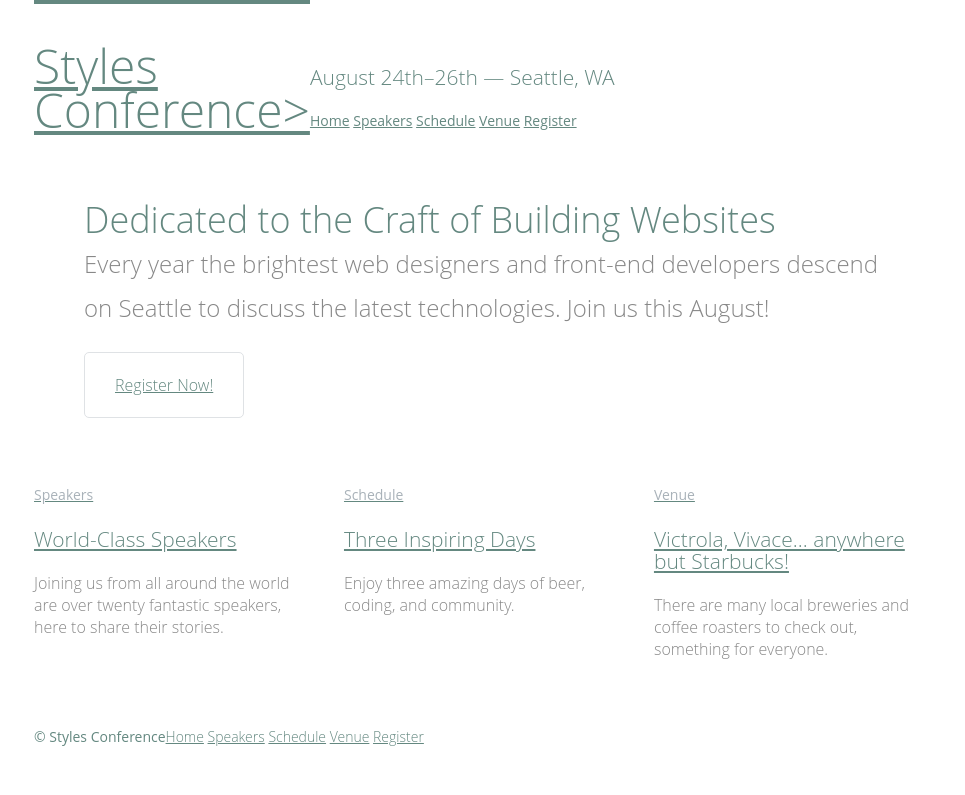
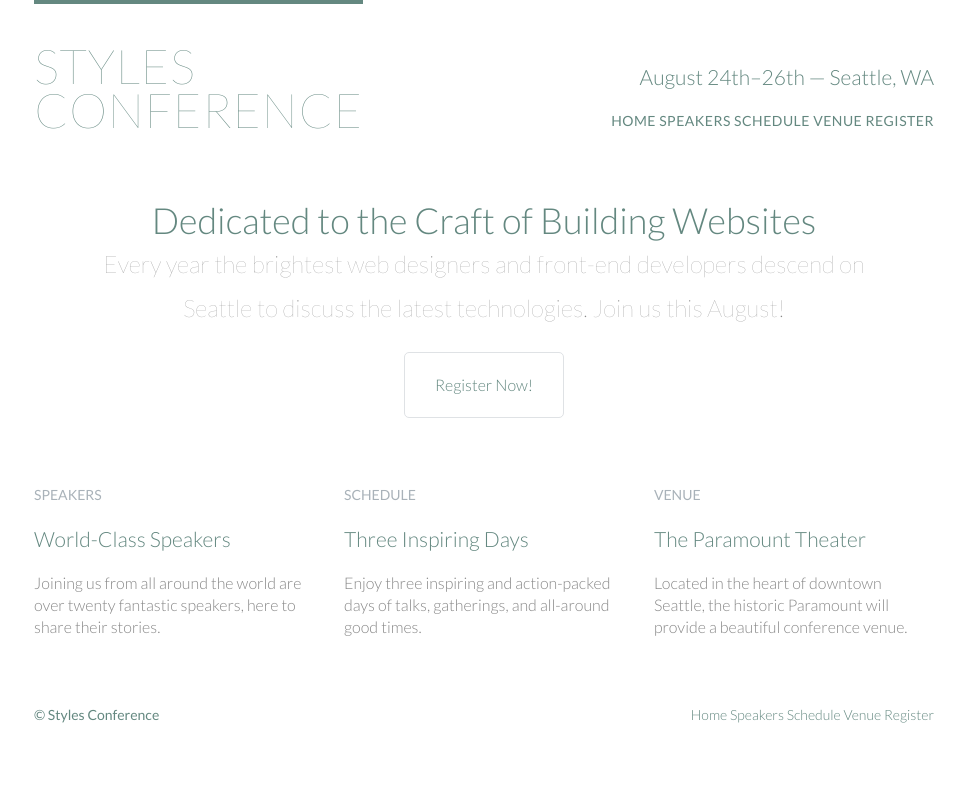
Before and after one commit to bbarrows89/shay-howe-HTML_CSS, a plain HTML site: page styles-conference (shayhowe)/index.html in a window 1280 px wide. Shown: the whole page, without its empty margins (156-1121 px from the left). Drawn offline with Linux system fonts and the light colour scheme.

Commit message:
embedded a google font, lots of work w/ typography

```diff
--- a/styles-conference (shayhowe)/assets/stylesheets/main.css
+++ b/styles-conference (shayhowe)/assets/stylesheets/main.css
@@ -55,7 +55,7 @@ Custom Styles
 
 body {
 	color: #888;
-	font: 300 16px/22px "Open Sans", "Helvetica Neue", Helvetica, Arial, sans-serif;
+	font: 300 16px/22px "Lato", "Open Sans", "Helvetica Neue", Helvetica, Arial, sans-serif;
 }
 
 /*
@@ -153,6 +153,7 @@ h5 {
 	color: #a9b2b9;
 	font-size: 14px;
 	font-weight: 400;
+	text-transform: uppercase;
 	}
 
 strong {
@@ -169,12 +170,17 @@ Links
 ===========================
 */
 
+a {
+	color: #648880;
+	text-decoration: none;
+}
+
 a:hover {
 	color: #a9b2b9;
 }
 
-a {
-	color: #648880;
+p a {
+	border-bottom: 1px solid #dfe2e5;
 }
 
 /*
@@ -203,17 +209,23 @@ Primary Header
 	border-top: 4px solid #648880;
 	float: left;
 	font-size: 48px;
+	font-weight: 100;
+	letter-spacing: .5px;
 	line-height: 44px;
 	padding: 40px 0 22px 0;
+	text-transform: uppercase;
 }
 
 .tagline {
 	margin: 66px 0 22px 0;
+	text-align: right;
 }
 
 .primary-nav {
 	font-size: 14px;
 	font-weight: 400;
+	letter-spacing: .5px;
+	text-transform: uppercase;
 }
 
 /*
@@ -241,7 +253,8 @@ Home
 
 .hero {
 	line-height: 44px;
-	padding: 22px 80px 66px 80px
+	padding: 22px 80px 66px 80px;
+	text-align: center;
 }
 
 .hero h2 {
@@ -250,8 +263,19 @@ Home
 
 .hero p {
 	font-size: 24px;
+	font-weight: 100;
 }
 
 .teaser a:hover h3 {
 	color: #a9b2b9;
 }
+
+/*
+===================================
+Navigation
+===================================
+*/
+
+.nav {
+	text-align: right;
+}
--- a/styles-conference (shayhowe)/index.html
+++ b/styles-conference (shayhowe)/index.html
@@ -5,6 +5,8 @@
 		<meta charset="utf-8">
 		<title>Styles Conference</title>
 		<link rel="stylesheet" href="assets/stylesheets/main.css">
+		<link rel='stylesheet'
+		href="https://fonts.googleapis.com/css?family=Lato:400,100,300">
 	</head>
 
 	<body>
@@ -14,12 +16,12 @@
 		<header class="container group">
 
 			<h1 class="logo">
-				<a href="index.html">Styles <br> Conference></a>
+				<a href="index.html">Styles <br> Conference</a>
 			</h1>
 
 			<h3 class="tagline">August 24th&ndash;26th &mdash; Seattle, WA</h3>
 
-			<nav class="primary-nav">
+			<nav class="nav primary-nav">
 				<a href="index.html">Home</a>
 				<a href="speakers.html">Speakers</a>
 				<a href="schedule.html">Schedule</a>
@@ -62,7 +64,7 @@
 					<h5>Schedule</h5>
 					<h3>Three Inspiring Days</h3>
 				</a>
-					<p>Enjoy three amazing days of beer, coding, and community.</p>
+					<p>Enjoy three inspiring and action-packed days of talks, gatherings, and all-around good times.</p>
 				</section><!--
 
 				Venue
@@ -70,9 +72,9 @@
 			--><section class="teaser col-1-3">
 			<a href="venue.html">
 					<h5>Venue</h5>
-					<h3>Victrola, Vivace... anywhere but Starbucks!</h3>
+					<h3>The Paramount Theater</h3>
 				</a>
-					<p>There are many local breweries and coffee roasters to check out, something for everyone.</p>
+					<p>Located in the heart of downtown Seattle, the historic Paramount will provide a beautiful conference venue.</p>
 				</section>
 
 		</section>
@@ -83,7 +85,7 @@
 
 			<small>&copy; Styles Conference</small>
 
-			<nav>
+			<nav class="nav">
 				<a href="index.html">Home</a>
 				<a href="speakers.html">Speakers</a>
 				<a href="schedule.html">Schedule</a>
```
Also changed, not shown: styles-conference (shayhowe)/register.html (+5 -3 lines), styles-conference (shayhowe)/schedule.html (+5 -3 lines), styles-conference (shayhowe)/speakers.html (+5 -3 lines), styles-conference (shayhowe)/venue.html (+5 -3 lines).
